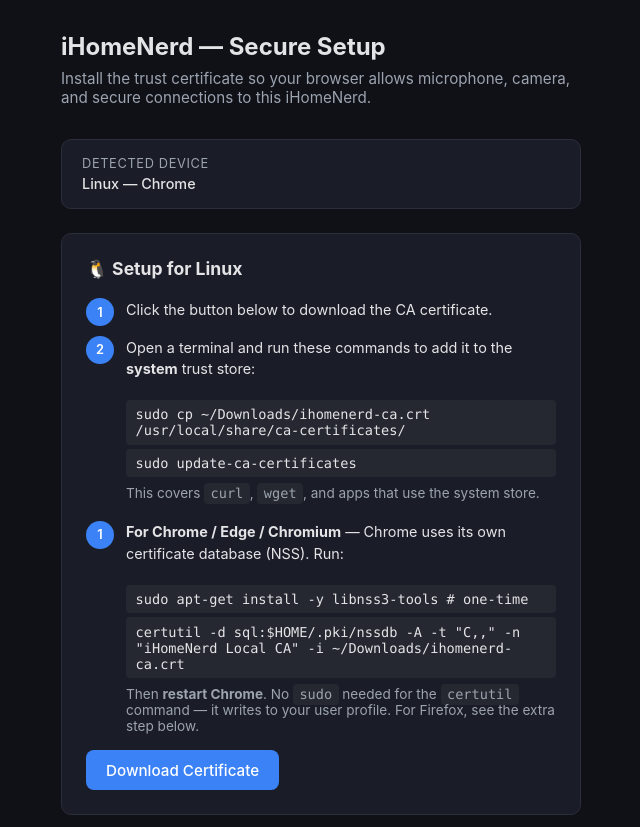
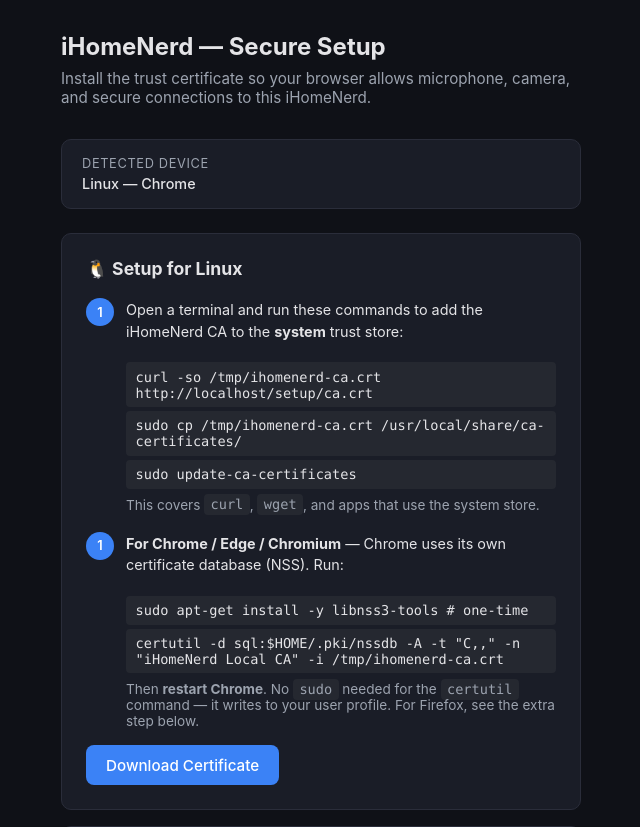
Before and after one commit to llm-case-studies/iHomeNerd, a FastAPI app: page /setup in a window 1280 px wide. Shown: the top 827 px of the page, without its empty margins (319-959 px from the left). Run offline with FastAPI, Linux system fonts and the light colour scheme; parts of the project's set-up code (start-up, migrations or seed data) failed here and were passed over; some libraries are stand-ins or nearby versions.

Commit message:
fix(setup): use curl one-liner instead of assuming ~/Downloads path

```diff
--- a/backend/app/templates/setup.html
+++ b/backend/app/templates/setup.html
@@ -256,14 +256,14 @@ const PLATFORMS = {
     icon: '🐧',
     name: 'Linux',
     steps: [
-      'Click the button below to download the CA certificate.',
-      'Open a terminal and run these commands to add it to the <strong>system</strong> trust store:',
+      'Open a terminal and run these commands to add the iHomeNerd CA to the <strong>system</strong> trust store:',
     ],
     buttons: [
       { label: 'Download Certificate', href: '/setup/ca.crt' },
     ],
     commands: [
-      'sudo cp ~/Downloads/ihomenerd-ca.crt /usr/local/share/ca-certificates/',
+      `curl -so /tmp/ihomenerd-ca.crt ${location.origin}/setup/ca.crt`,
+      'sudo cp /tmp/ihomenerd-ca.crt /usr/local/share/ca-certificates/',
       'sudo update-ca-certificates',
     ],
     commandNote: 'This covers <code>curl</code>, <code>wget</code>, and apps that use the system store.',
@@ -272,7 +272,7 @@ const PLATFORMS = {
     ],
     extraCommands: [
       'sudo apt-get install -y libnss3-tools  # one-time',
-      'certutil -d sql:$HOME/.pki/nssdb -A -t "C,," -n "iHomeNerd Local CA" -i ~/Downloads/ihomenerd-ca.crt',
+      'certutil -d sql:$HOME/.pki/nssdb -A -t "C,," -n "iHomeNerd Local CA" -i /tmp/ihomenerd-ca.crt',
     ],
     extraCommandNote: 'Then <strong>restart Chrome</strong>. No <code>sudo</code> needed for the <code>certutil</code> command — it writes to your user profile. For Firefox, see the extra step below.',
   },
```
